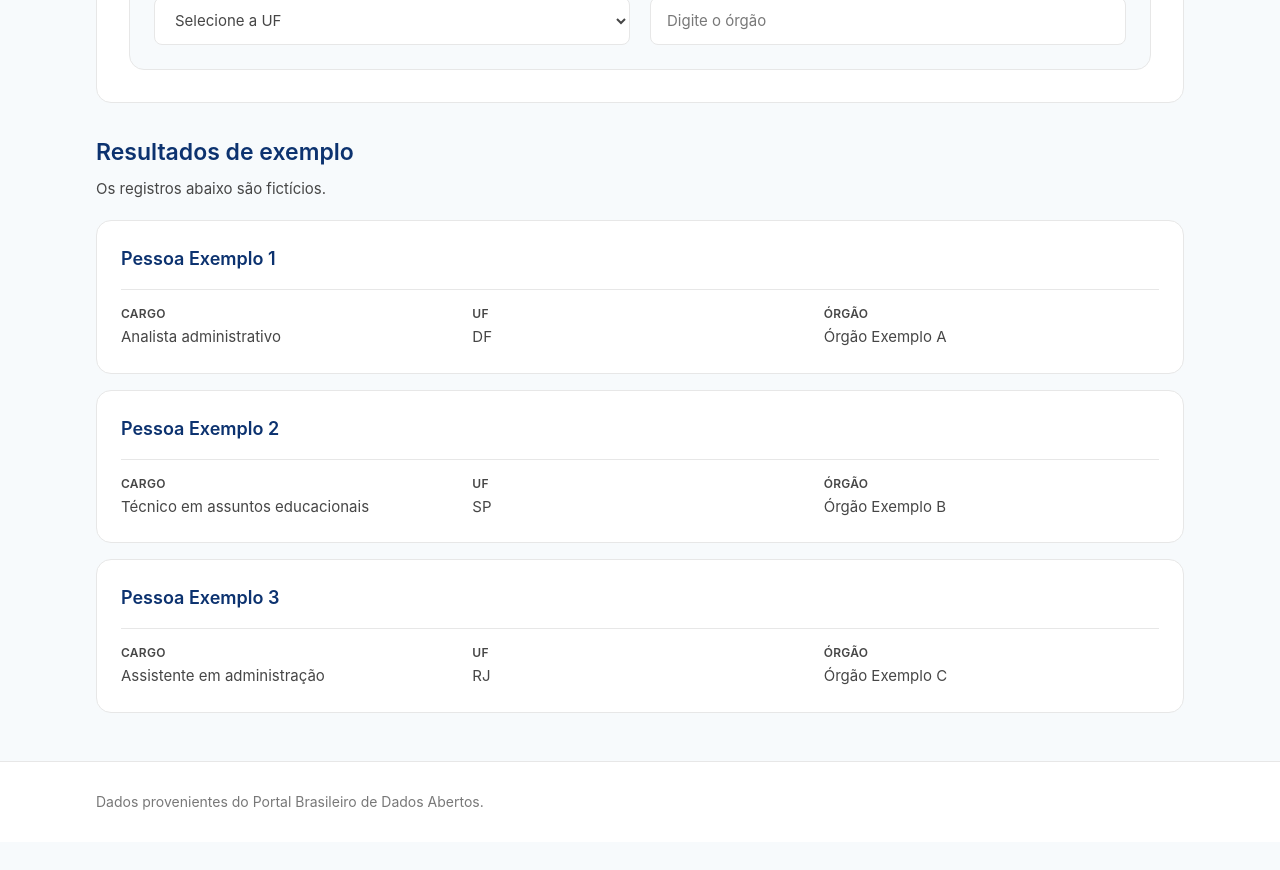
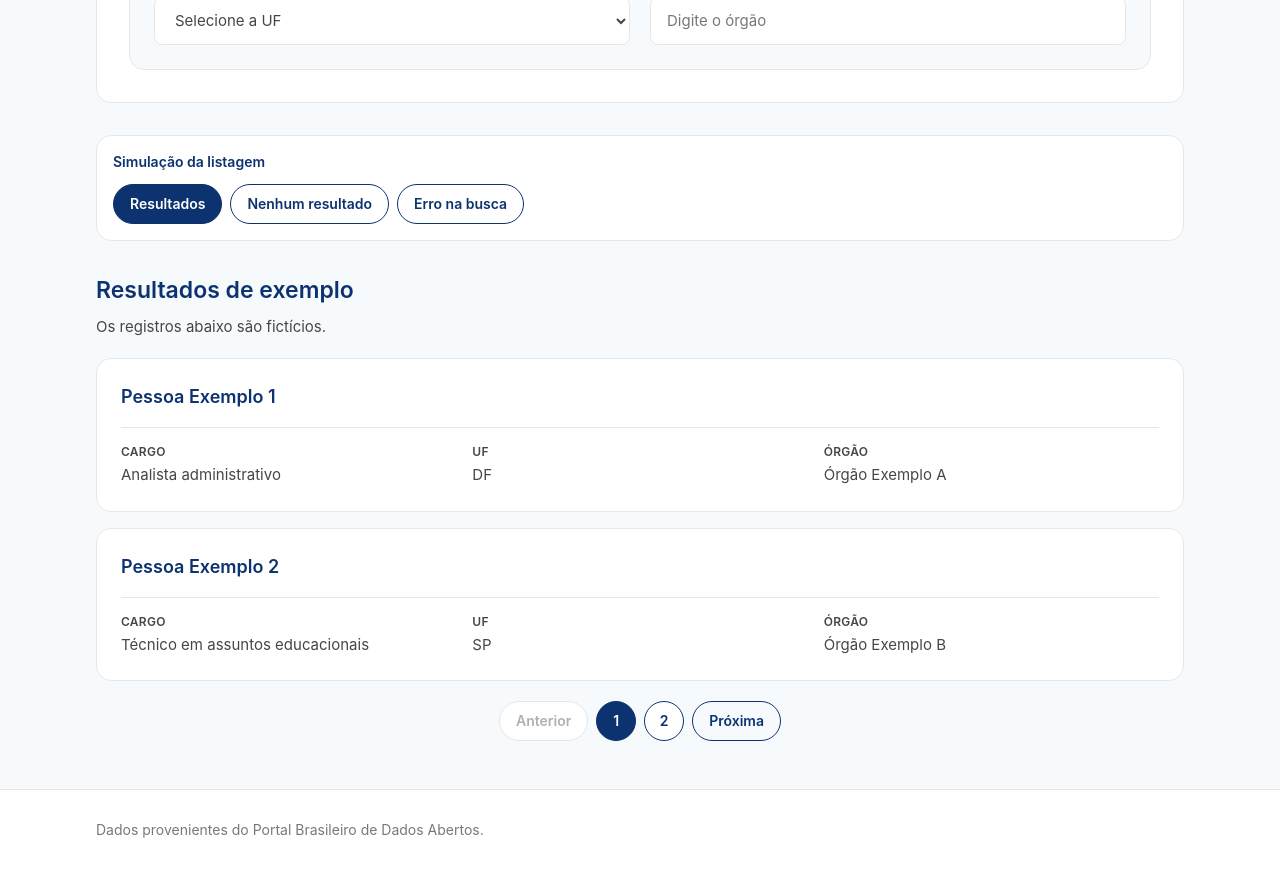
Before and after one commit to arquivo-furg/spi2-consulta-servidores, a React (Vite) app in the folder frontend/: page / in a window 1280 px wide. Shown: the part 460-1330 px from the top of the page. Before the commit the page ends 1302 px from the top, so only its background shows below. Built offline with nearby package versions, Linux system fonts and the light colour scheme.

Commit message:
feat: paginação da lista e estados sem resultado

```diff
--- /dev/null
+++ b/frontend/src/components/Pagination.tsx
@@ -0,0 +1,58 @@
+interface PaginationProps {
+  currentPage: number
+  totalPages: number
+  onPageChange: (page: number) => void
+}
+
+const buttonClassName =
+  'min-h-10 rounded-pill border border-primary px-4 text-sm font-semibold text-primary transition-colors hover:bg-primary hover:text-white disabled:cursor-not-allowed disabled:border-border disabled:bg-surface disabled:text-disabled'
+
+export function Pagination({
+  currentPage,
+  totalPages,
+  onPageChange,
+}: PaginationProps) {
+  const pages = Array.from({ length: totalPages }, (_, index) => index + 1)
+
+  return (
+    <nav
+      aria-label="Paginação dos resultados"
+      className="mt-5 flex flex-wrap items-center justify-center gap-2"
+    >
+      <button
+        className={buttonClassName}
+        disabled={currentPage === 1}
+        onClick={() => onPageChange(currentPage - 1)}
+        type="button"
+      >
+        Anterior
+      </button>
+
+      {pages.map((page) => (
+        <button
+          aria-current={page === currentPage ? 'page' : undefined}
+          aria-label={`Página ${page}`}
+          className={`size-10 rounded-pill border text-sm font-semibold transition-colors ${
+            page === currentPage
+              ? 'border-primary bg-primary text-white'
+              : 'border-primary bg-surface text-primary hover:bg-primary-hover hover:text-white'
+          }`}
+          key={page}
+          onClick={() => onPageChange(page)}
+          type="button"
+        >
+          {page}
+        </button>
+      ))}
+
+      <button
+        className={buttonClassName}
+        disabled={currentPage === totalPages}
+        onClick={() => onPageChange(currentPage + 1)}
+        type="button"
+      >
+        Próxima
+      </button>
+    </nav>
+  )
+}
--- a/frontend/src/components/ResultsList.tsx
+++ b/frontend/src/components/ResultsList.tsx
@@ -1,3 +1,6 @@
+import { useState } from 'react'
+import { Pagination } from './Pagination'
+
 const resultadosMockados = [
   {
     id: 1,
@@ -22,8 +25,51 @@ const resultadosMockados = [
   },
 ]
 
+const itensPorPagina = 2
+
+type ResultsView = 'results' | 'empty' | 'error'
+
+const viewOptions: { label: string; value: ResultsView }[] = [
+  { label: 'Resultados', value: 'results' },
+  { label: 'Nenhum resultado', value: 'empty' },
+  { label: 'Erro na busca', value: 'error' },
+]
+
+function ResultsFeedback({ view }: { view: Exclude<ResultsView, 'results'> }) {
+  const isError = view === 'error'
+
+  return (
+    <section
+      aria-labelledby="results-feedback-title"
+      className="mt-8 rounded-panel border border-border bg-surface p-6 text-center"
+      role={isError ? 'alert' : 'status'}
+    >
+      <h2
+        className="text-[23px] font-semibold text-primary"
+        id="results-feedback-title"
+      >
+        {isError ? 'Erro na busca' : 'Nenhum resultado encontrado'}
+      </h2>
+      <p className="mt-2 text-[15px] leading-6 text-body">
+        {isError
+          ? 'Não foi possível concluir a busca simulada. Tente novamente.'
+          : 'Não há registros fictícios para os filtros informados.'}
+      </p>
+    </section>
+  )
+}
+
 export function ResultsList() {
-  return (
+  const [currentPage, setCurrentPage] = useState(1)
+  const [view, setView] = useState<ResultsView>('results')
+  const totalPages = Math.ceil(resultadosMockados.length / itensPorPagina)
+  const firstItem = (currentPage - 1) * itensPorPagina
+  const resultadosDaPagina = resultadosMockados.slice(
+    firstItem,
+    firstItem + itensPorPagina,
+  )
+
+  const resultsContent = (
     <section aria-labelledby="results-title" className="mt-8">
       <h2 id="results-title" className="text-[23px] font-semibold text-primary">
         Resultados de exemplo
@@ -32,7 +78,7 @@ export function ResultsList() {
         Os registros abaixo são fictícios.
       </p>
       <ul className="mt-5 grid gap-4">
-        {resultadosMockados.map((resultado) => (
+        {resultadosDaPagina.map((resultado) => (
           <li
             key={resultado.id}
             className="rounded-panel border border-border bg-surface p-5 sm:p-6"
@@ -67,6 +113,44 @@ export function ResultsList() {
           </li>
         ))}
       </ul>
+      <Pagination
+        currentPage={currentPage}
+        onPageChange={setCurrentPage}
+        totalPages={totalPages}
+      />
     </section>
   )
+
+  return (
+    <>
+      <div className="mt-8 rounded-panel border border-border bg-surface p-4">
+        <p className="text-sm font-semibold text-primary">
+          Simulação da listagem
+        </p>
+        <div
+          aria-label="Selecionar estado simulado dos resultados"
+          className="mt-3 flex flex-wrap gap-2"
+          role="group"
+        >
+          {viewOptions.map((option) => (
+            <button
+              aria-pressed={view === option.value}
+              className={`min-h-10 rounded-pill border px-4 text-sm font-semibold transition-colors ${
+                view === option.value
+                  ? 'border-primary bg-primary text-white'
+                  : 'border-primary bg-surface text-primary hover:bg-primary-hover hover:text-white'
+              }`}
+              key={option.value}
+              onClick={() => setView(option.value)}
+              type="button"
+            >
+              {option.label}
+            </button>
+          ))}
+        </div>
+      </div>
+
+      {view === 'results' ? resultsContent : <ResultsFeedback view={view} />}
+    </>
+  )
 }
```
